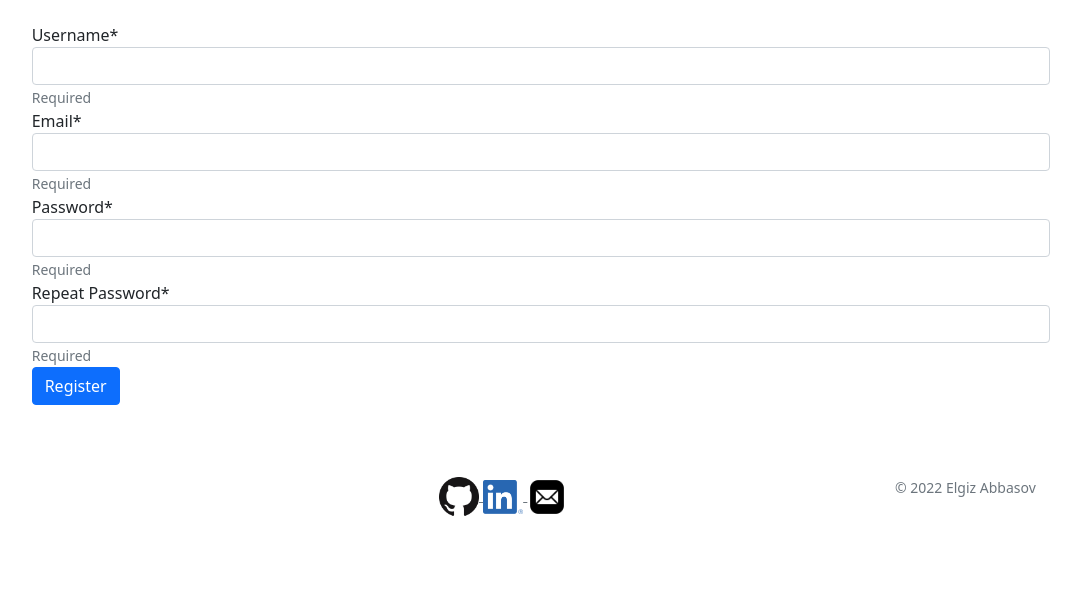
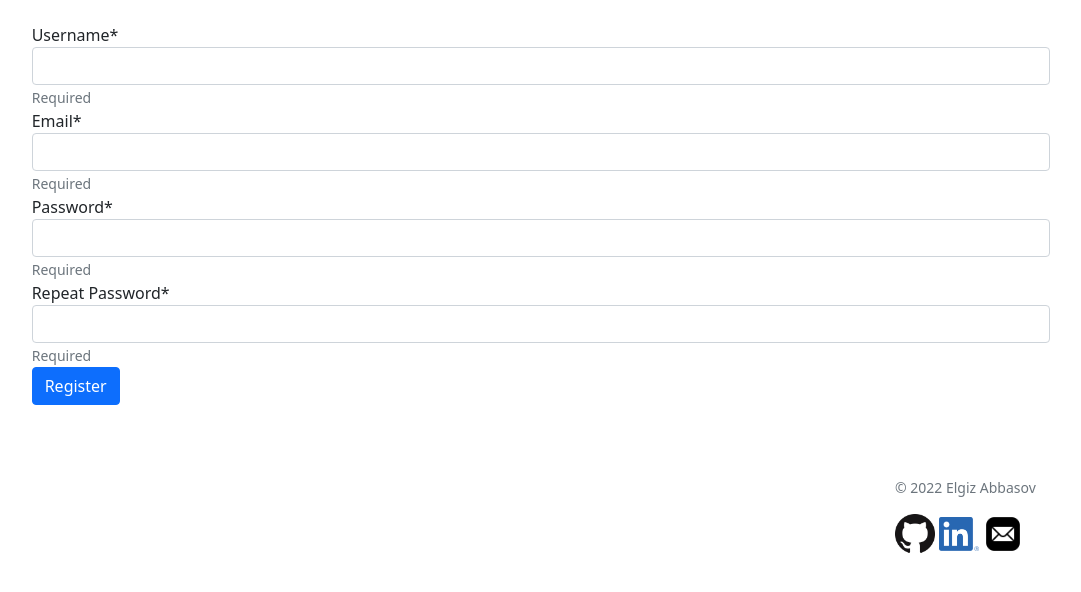
Before and after one commit to elgizabbasov/kicksale, a Django app: page /account/register/ in a window 1280 px wide. Shown: the part 68-660 px from the top of the page, without its empty margins (99-1180 px from the left). Run offline with Django 3.2, Linux system fonts and the light colour scheme; data that the repository does not hold is empty; parts of the project's set-up code (start-up, migrations or seed data) failed here and were passed over; some libraries are stand-ins or nearby versions.

Commit message:
change visual footers

```diff
--- a/templates/base.html
+++ b/templates/base.html
@@ -126,28 +126,28 @@
             <div class="col-6 col-md">
             </div>
             <div class="col-6 col-md">
-                <ul class="list-unstyled text-small">
-                    <li style="display: inline">
-                        <a class="link-secondary" href="https://github.com/elgizabbasov">
-                            <img src="{% static "media/GitHub.png" %}" width="40px">
-                        </a>
-                    </li>
-                    <li style="display: inline">
-                        <a class="link-secondary" href="https://www.linkedin.com/in/elgizabbasov/">
-                            <img src="{% static "media/LinkedIn.png" %}" width="40px">
-                        </a>
-                    </li>
-                    <li style="display: inline">
-                        <a class="link-secondary" href="mailto:elgizabbasov2001@gmail.com">
-                            <img src="{% static "media/Email.png" %}" width="40px">
-                        </a>
-                    </li>
-                </ul>
             </div>
             <div class="col-6 col-md">
             </div>
             <div class="col-12 col-md">
                 <small class="d-block mb-3 text-muted">&copy; 2022 Elgiz Abbasov</small>
+                <ul class="list-unstyled text-small">
+                    <li style="display: inline">
+                        <a style="text-decoration: none" href="https://github.com/elgizabbasov">
+                            <img src="{% static "media/GitHub.png" %}" width="40px">
+                        </a>
+                    </li>
+                    <li style="display: inline">
+                        <a style="text-decoration: none" href="https://www.linkedin.com/in/elgizabbasov/">
+                            <img src="{% static "media/LinkedIn.png" %}" width="40px">
+                        </a>
+                    </li>
+                    <li style="display: inline">
+                        <a style="text-decoration: none" href="mailto:elgizabbasov2001@gmail.com">
+                            <img src="{% static "media/Email.png" %}" width="40px">
+                        </a>
+                    </li>
+                </ul>
             </div>
         </div>
     </footer>
```
